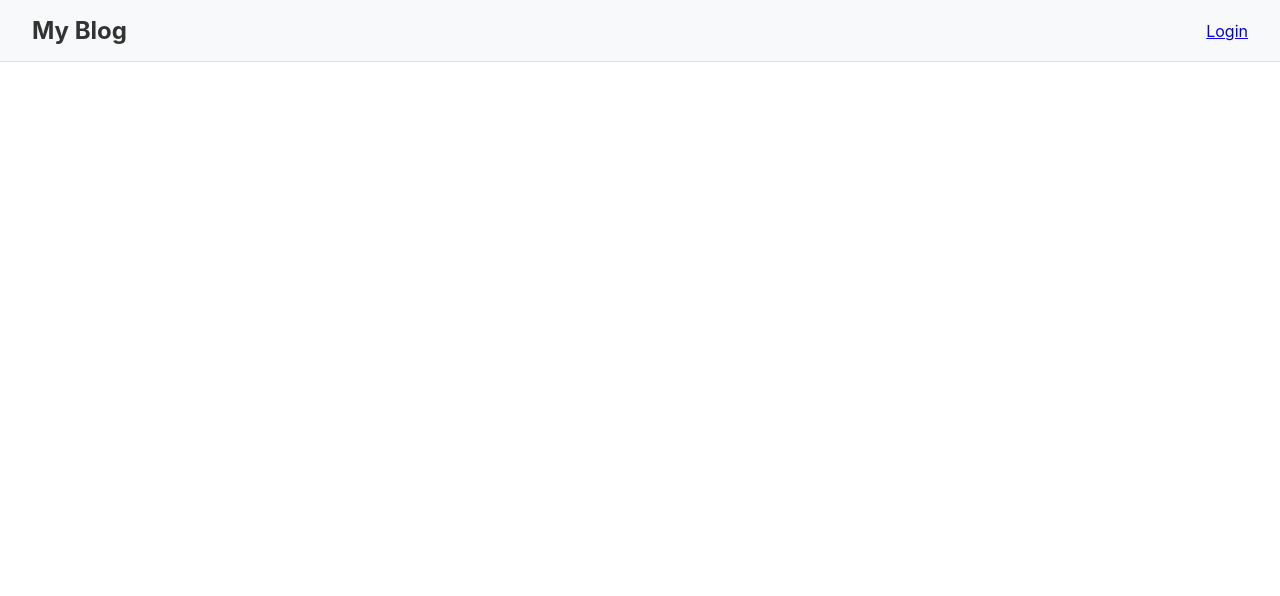
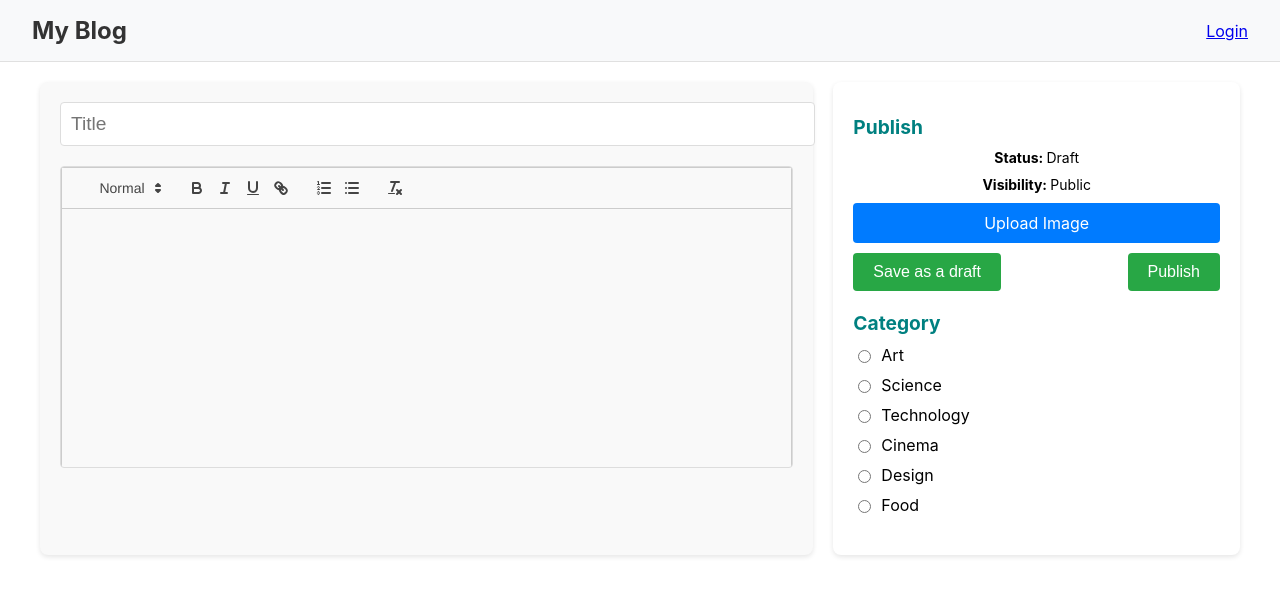
Before and after one commit to kamalkumar6785/BlogWebsite, a React (Create React App) app in the folder client/: page /create in a window 1280 px wide. Before the commit this address had no page. Shown: the top 596 px of the page. Built offline with nearby package versions, Linux system fonts and the light colour scheme.

Commit message:
quill added

```diff
--- a/client/package.json
+++ b/client/package.json
@@ -8,9 +8,12 @@
     "@testing-library/user-event": "^13.5.0",
     "axios": "^1.7.2",
     "cloudinary-core": "^2.13.1",
+    "draft-js": "^0.11.7",
     "firebase": "^10.12.4",
+    "moment": "^2.30.1",
     "react": "^18.3.1",
     "react-dom": "^18.3.1",
+    "react-quill": "^2.0.0",
     "react-router-dom": "^6.25.1",
     "react-scripts": "5.0.1",
     "web-vitals": "^2.1.4"
--- a/client/src/App.css
+++ b/client/src/App.css
@@ -1,5 +1,5 @@
 .App {
-  text-align: center;
+  text-align: left;
 }
 
 .App-logo {
--- a/client/src/App.js
+++ b/client/src/App.js
@@ -1,10 +1,11 @@
 // src/App.js
 import React from 'react';
+import {Home} from './pages/home/Home';
 import { BrowserRouter as Router, Route, Routes, useLocation } from 'react-router-dom';
-import {Home} from './pages/home/Home';
 import Login from './pages/login/Login';
 import Register from './pages/register/Register';
 import Navbar from './components/navbar/Navbar';
+import Create from './pages/create/Create';
 
 function App() {
   const location = useLocation();
@@ -18,6 +19,8 @@ function App() {
         <Route path="/" element={<Home />} />
         <Route path="/login" element={<Login />} />
         <Route path="/register" element={<Register />} />
+        <Route path="/create" element={<Create />} />
+
       </Routes>
     </div>
   );
--- /dev/null
+++ b/client/src/pages/create/Create.jsx
@@ -0,0 +1,170 @@
+import React, { useState } from "react";
+import ReactQuill from "react-quill";
+import "react-quill/dist/quill.snow.css";
+import axios from "axios";
+import { useLocation, useNavigate } from "react-router-dom";
+import moment from "moment";
+
+import '../../styles/Create.css'
+
+const Write = () => {
+  const state = useLocation().state;
+  const [value, setValue] = useState(state?.title || "");
+  const [title, setTitle] = useState(state?.desc || "");
+  const [file, setFile] = useState(null);
+  const [cat, setCat] = useState(state?.cat || "");
+
+  const navigate = useNavigate()
+
+  const upload = async () => {
+    try {
+      const formData = new FormData();
+      formData.append("file", file);
+      const res = await axios.post("/upload", formData);
+      return res.data;
+    } catch (err) {
+      console.log(err);
+    }
+  };
+
+  const handleClick = async (e) => {
+    e.preventDefault();
+    const imgUrl = await upload();
+
+    try {
+      state
+        ? await axios.put(`/posts/${state.id}`, {
+            title,
+            desc: value,
+            cat,
+            img: file ? imgUrl : "",
+          })
+        : await axios.post(`/posts/`, {
+            title,
+            desc: value,
+            cat,
+            img: file ? imgUrl : "",
+            date: moment(Date.now()).format("YYYY-MM-DD HH:mm:ss"),
+          });
+          navigate("/")
+    } catch (err) {
+      console.log(err);
+    }
+  };
+
+  return (
+    <div className="add">
+      <div className="content">
+        <input
+          type="text"
+          placeholder="Title"
+          onChange={(e) => setTitle(e.target.value)}
+        />
+        <div className="editorContainer">
+          <ReactQuill
+            className="editor"
+            theme="snow"
+            value={value}
+            onChange={setValue}
+          />
+        </div>
+      </div>
+      <div className="menu">
+        <div className="item">
+          <h1>Publish</h1>
+          <span>
+            <b>Status: </b> Draft
+          </span>
+          <span>
+            <b>Visibility: </b> Public
+          </span>
+          <input
+            style={{ display: "none" }}
+            type="file"
+            id="file"
+            name=""
+            onChange={(e) => setFile(e.target.files[0])}
+          />
+          <label className="file" htmlFor="file">
+            Upload Image
+          </label>
+          <div className="buttons">
+            <button>Save as a draft</button>
+            <button onClick={handleClick}>Publish</button>
+          </div>
+        </div>
+        <div className="item">
+          <h1>Category</h1>
+          <div className="cat">
+            <input
+              type="radio"
+              checked={cat === "art"}
+              name="cat"
+              value="art"
+              id="art"
+              onChange={(e) => setCat(e.target.value)}
+            />
+            <label htmlFor="art">Art</label>
+          </div>
+          <div className="cat">
+            <input
+              type="radio"
+              checked={cat === "science"}
+              name="cat"
+              value="science"
+              id="science"
+              onChange={(e) => setCat(e.target.value)}
+            />
+            <label htmlFor="science">Science</label>
+          </div>
+          <div className="cat">
+            <input
+              type="radio"
+              checked={cat === "technology"}
+              name="cat"
+              value="technology"
+              id="technology"
+              onChange={(e) => setCat(e.target.value)}
+            />
+            <label htmlFor="technology">Technology</label>
+          </div>
+          <div className="cat">
+            <input
+              type="radio"
+              checked={cat === "cinema"}
+              name="cat"
+              value="cinema"
+              id="cinema"
+              onChange={(e) => setCat(e.target.value)}
+            />
+            <label htmlFor="cinema">Cinema</label>
+          </div>
+          <div className="cat">
+            <input
+              type="radio"
+              checked={cat === "design"}
+              name="cat"
+              value="design"
+              id="design"
+              onChange={(e) => setCat(e.target.value)}
+            />
+            <label htmlFor="design">Design</label>
+          </div>
+          <div className="cat">
+            <input
+              type="radio"
+              checked={cat === "food"}
+              name="cat"
+              value="food"
+              id="food"
+              onChange={(e) => setCat(e.target.value)}
+            />
+            <label htmlFor="food">Food</label>
+          </div>
+        </div>
+      </div>
+    </div>
+  );
+};
+
+export default Write;
--- /dev/null
+++ b/client/src/styles/Create.css
@@ -0,0 +1,105 @@
+/* Write.css */
+
+p {
+    font-size: 14px; /* Increased font size */
+    color: black;
+    text-align: left;;
+  }
+
+.add {
+    display: flex;
+    justify-content: space-between;
+    padding: 20px;
+    max-width: 1200px;
+    margin: 0 auto;
+    gap: 20px;
+  }
+
+  .content {
+    flex: 2;
+    background-color: #f9f9f9;
+    padding: 20px;
+    border-radius: 8px;
+    box-shadow: 0 2px 5px rgba(0, 0, 0, 0.1);
+  }
+
+  .content input[type="text"] {
+    width: 100%;
+    padding: 10px;
+    font-size: 1.2em;
+    border: 1px solid #ddd;
+    border-radius: 4px;
+    margin-bottom: 20px;
+  }
+
+  .editorContainer {
+    border: 1px solid #ddd;
+    border-radius: 4px;
+    overflow: hidden;
+  }
+
+  .editor {
+    height: 300px;
+  }
+
+  .menu {
+    flex: 1;
+    background-color: #fff;
+    padding: 20px;
+    border-radius: 8px;
+    box-shadow: 0 2px 5px rgba(0, 0, 0, 0.1);
+  }
+
+  .item {
+    margin-bottom: 20px;
+  }
+
+  .item h1 {
+    font-size: 1.2em;
+    margin-bottom: 10px;
+  }
+
+  .item span {
+    display: block;
+    margin-bottom: 10px;
+  }
+
+  .file {
+    display: block;
+    padding: 10px;
+    background-color: #007bff;
+    color: #fff;
+    text-align: center;
+    border-radius: 4px;
+    cursor: pointer;
+    margin-bottom: 10px;
+  }
+
+  .buttons {
+    display: flex;
+    justify-content: space-between;
+  }
+
+  .buttons button {
+    padding: 10px 20px;
+    border: none;
+    border-radius: 4px;
+    cursor: pointer;
+    background-color: #28a745;
+    color: #fff;
+    font-size: 1em;
+  }
+
+  .buttons button:hover {
+    background-color: #218838;
+  }
+
+  .cat {
+    display: flex;
+    align-items: center;
+    margin-bottom: 10px;
+  }
+
+  .cat input {
+    margin-right: 10px;
+  }
```
Also changed, not shown: 1 other file (tests, documents, lock files or other folders).
